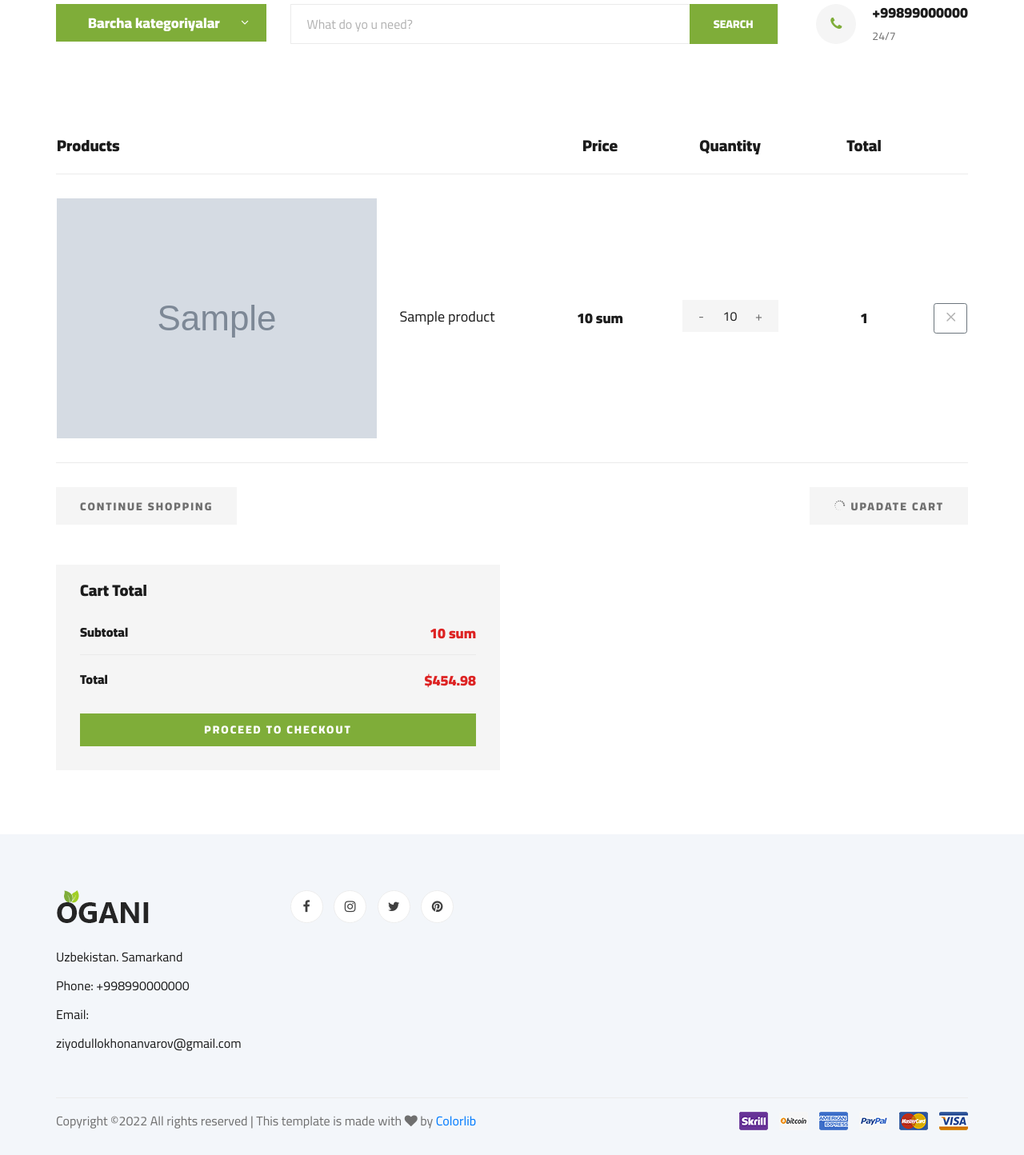
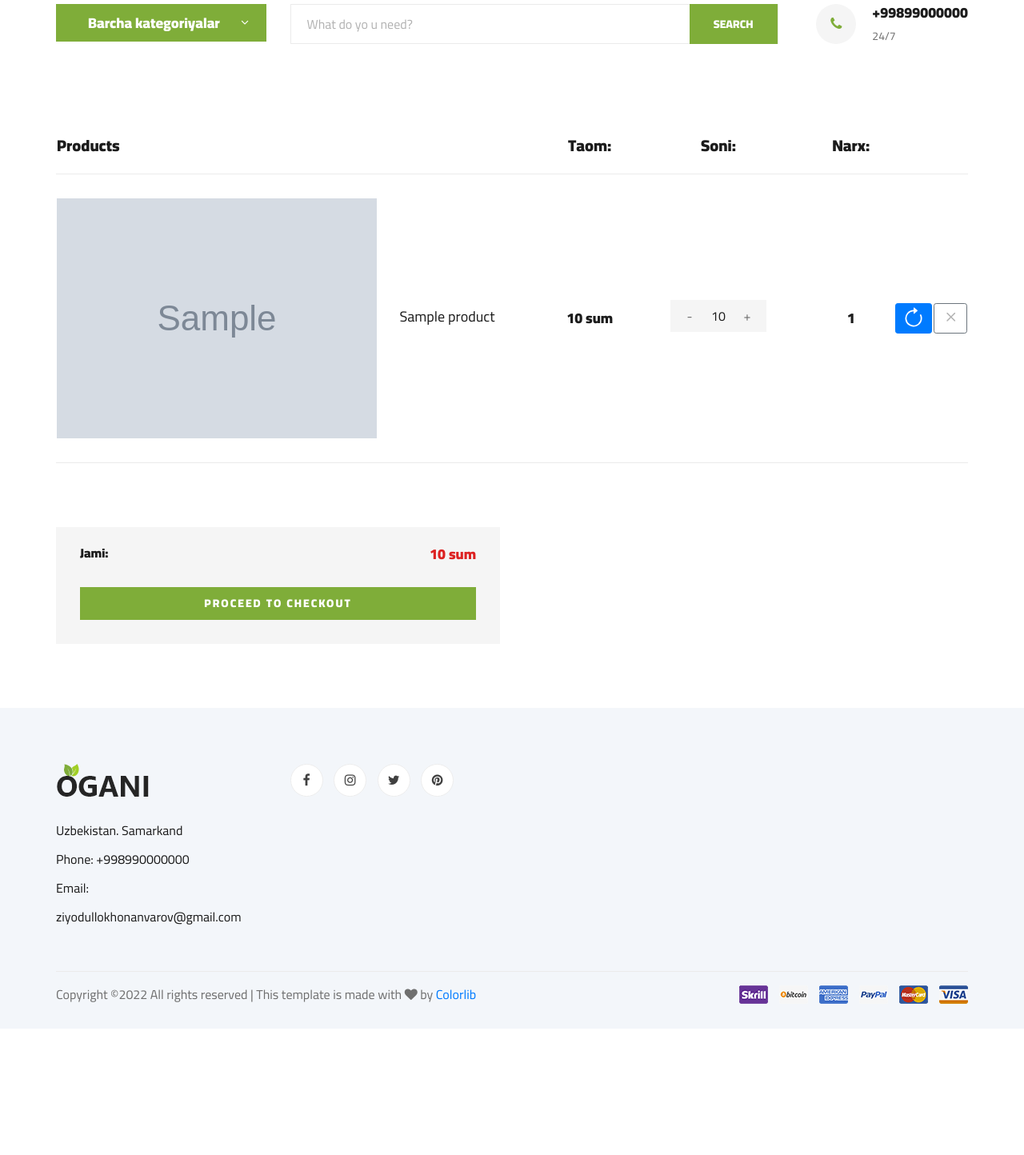
Before and after one commit to ziyoalgorithms/django-eShop, a Django app: template eShop/templates/basket/summary.html in a window 1280 px wide. Shown: the part 75-1519 px from the top of the page at 80% size. After the commit the page ends 1330 px from the top, so only its background shows below. Run offline with Django 4.2, Linux system fonts and the light colour scheme; the template is opened without the code that fills it: most values are stand-ins (such as "Sample title", 1, 10 or a date in 2020); grey boxes marked "Sample" are stand-in pictures; some libraries are stand-ins or nearby versions.

Commit message:
Basked end

```diff
--- a/eShop/basket/urls.py
+++ b/eShop/basket/urls.py
@@ -9,4 +9,5 @@ urlpatterns = [
     path('', views.basket_summary, name='basket_summary'),
     path('add/', views.basket_add, name='basket_add'),
     path('delete/', views.basket_delete, name='basket_delete'),
+    path('update/', views.basket_update, name='basket_update'),
 ]
--- a/eShop/templates/basket/summary.html
+++ b/eShop/templates/basket/summary.html
@@ -54,19 +54,23 @@
                             <thead>
                                 <tr>
                                     <th class="shoping__product">Products</th>
-                                    <th>Price</th>
-                                    <th>Quantity</th>
-                                    <th>Total</th>
+                                    <th>Taom:</th>
+                                    <th>Soni:</th>
+                                    <th>Narx:</th>
                                     <th></th>
                                 </tr>
                             </thead>
                             <tbody>
                                 {% for item in basket %}
                                     {% with product=item.product %}
-                                        <tr>
+                                        <tr class="product-item" id="product-id" data-index="{{ product.id }}">
                                             <td class="shoping__cart__item">
                                                 <img src="{{ product.images.all.first.image }}" alt="">
-                                                <h5>{{ product.name }}</h5>
+                                                <h5>
+                                                    <a href="{{ product.get_absolute_url }}" class="text-decoration-none text-reset">
+                                                        {{ product.name }}
+                                                    </a>
+                                                </h5>
                                             </td>
                                             <td class="shoping__cart__price">
                                                 {{ product.price }} sum
@@ -74,12 +78,20 @@
                                             <td class="shoping__cart__quantity">
                                                 <div class="quantity">
                                                     <div class="pro-qty">
-                                                        <input type="text" value="{{ item.qty }}">
+                                                        <input type="text" id="product-{{ product.id }}" value="{{ item.qty }}">
                                                     </div>
                                                 </div>
                                             </td>
                                             <td class="shoping__cart__total">
                                                 {{ item.total_price }}
+                                            </td>
+                                            <td>
+                                                <button id="update-button" data-index="{{ product.id }}" class="btn btn-primary btn-sm update-button">
+                                                    <svg xmlns="http://www.w3.org/2000/svg" width="28" height="28" fill="currentColor" class="bi bi-arrow-clockwise" viewBox="0 0 16 16">
+                                                        <path fill-rule="evenodd" d="M8 3a5 5 0 1 0 4.546 2.914.5.5 0 0 1 .908-.417A6 6 0 1 1 8 2v1z"/>
+                                                        <path d="M8 4.466V.534a.25.25 0 0 1 .41-.192l2.36 1.966c.12.1.12.284 0 .384L8.41 4.658A.25.25 0 0 1 8 4.466z"/>
+                                                    </svg>
+                                                </button>
                                             </td>
                                             <td class="shoping__cart__item__close">
                                                 <button type="button" id="delete-button" data-index="{{ product.id }}" class="btn btn-outline-secondary btn-sm delete-button">
@@ -95,19 +107,10 @@
                 </div>
             </div>
             <div class="row">
-                <div class="col-lg-12">
-                    <div class="shoping__cart__btns">
-                        <a href="#" class="primary-btn cart-btn">CONTINUE SHOPPING</a>
-                        <a href="#" class="primary-btn cart-btn cart-btn-right"><span class="icon_loading"></span>
-                            Upadate Cart</a>
-                    </div>
-                </div>
                 <div class="col-lg-6">
                     <div class="shoping__checkout">
-                        <h5>Cart Total</h5>
                         <ul>
-                            <li>Subtotal <span>{{ basket.get_total_price }} sum</span></li>
-                            <li>Total <span>$454.98</span></li>
+                            <li>Jami: <span id="total-price">{{ basket.get_total_price }} sum</span></li>
                         </ul>
                         <a href="#" class="primary-btn">PROCEED TO CHECKOUT</a>
                     </div>
@@ -118,8 +121,10 @@
 
     <script src="https://ajax.googleapis.com/ajax/libs/jquery/3.5.1/jquery.min.js"></script>
     <script>
+        // Delete item
         $(document).on('click', '.delete-button', function (e) {
             e.preventDefault();
+            let prodid = $(this).data('index');
             $.ajax({
                 type: 'POST',
                 url: '{% url "basket:basket_delete" %}',
@@ -129,6 +134,31 @@
                     action: 'post'
                 },
                 success: function (json) {
+                    $('.product-item[data-index="' + prodid + '"]').remove();
+                    document.querySelector('#basket-qty').innerHTML = json.qty;
+                    document.querySelector('#total-price').innerHTML = json.subtotal;
+                },
+                error: function (xhr, errmsg, err) {}
+            });
+        });
+
+
+        // Update item
+        $(document).on('click', '.update-button', function (e) {
+            e.preventDefault();
+            let prodid = $(this).data('index');
+            $.ajax({
+                type: 'POST',
+                url: '{% url "basket:basket_update" %}',
+                data: {
+                    productid: $(this).data('index'),
+                    productqty: document.querySelector(`#product-${prodid}`).value,
+                    csrfmiddlewaretoken: "{{ csrf_token }}",
+                    action: 'post'
+                },
+                success: function (json) {
+                    document.querySelector('#basket-qty').innerHTML = json.qty;
+                    document.querySelector('#total-price').innerHTML = json.subtotal + ' sum';
                 },
                 error: function (xhr, errmsg, err) {}
             });
```
Also changed, not shown: eShop/basket/basket.py (+12 -3 lines), eShop/basket/views.py (+20 -2 lines).
